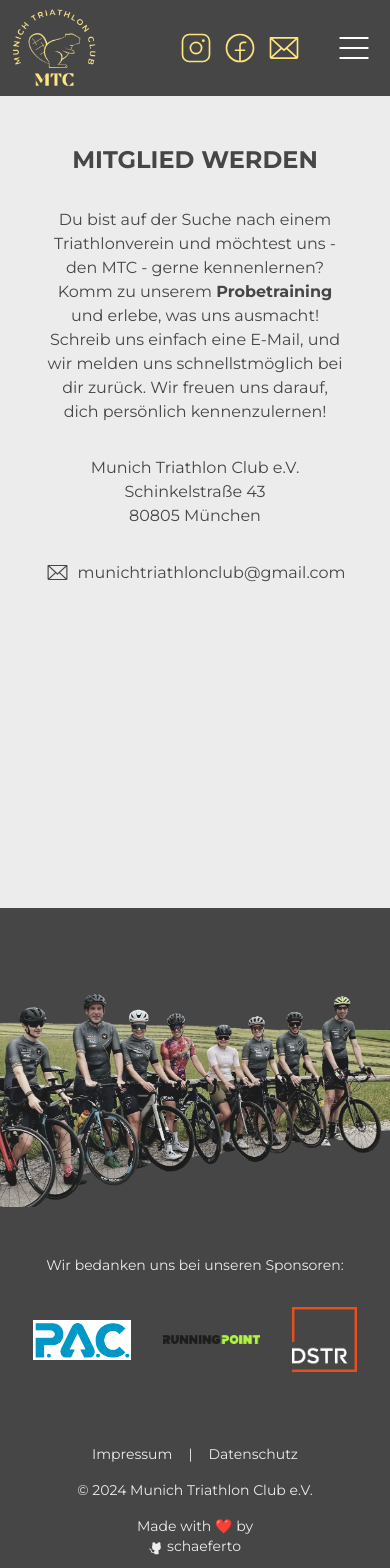
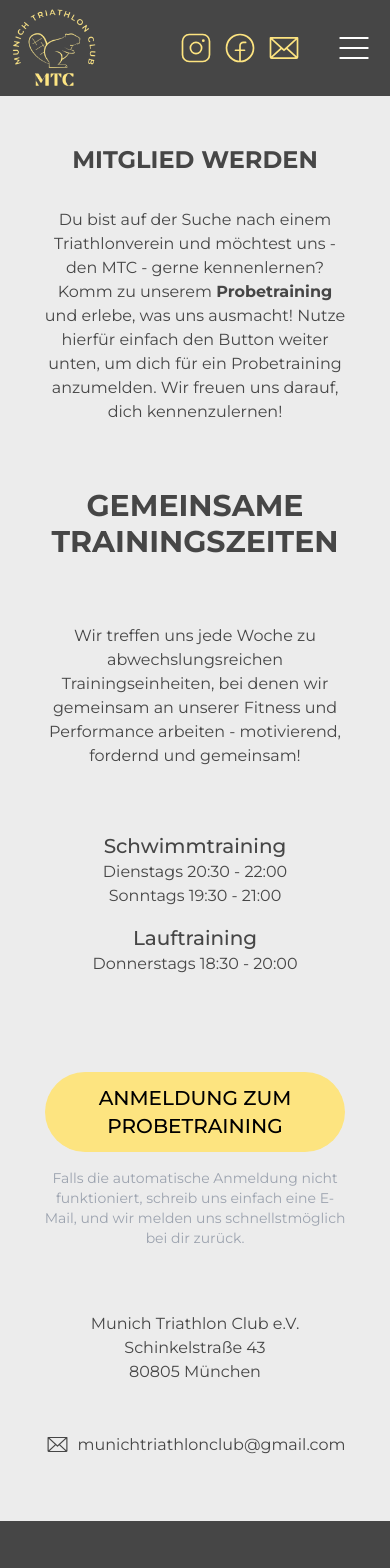
Before and after one commit to schaeferto/mtc-website-nextjs, a Next.js app in the folder next-js-frontend/: page /join in a window 390 px wide. Shown: the top 1568 px of the page. Built offline with nearby package versions, Linux system fonts and the light colour scheme.

Commit message:
Remove the training section and redirect to /join or /apply-training

```diff
--- a/next-js-frontend/app/join/page.tsx
+++ b/next-js-frontend/app/join/page.tsx
@@ -13,20 +13,58 @@ export default function Join() {
           <p>
             Du bist auf der Suche nach einem Triathlonverein und möchtest uns -
             den MTC - gerne kennenlernen? Komm zu unserem{" "}
-            <Link href={"/training"}>
-              <span className={"font-bold"}>Probetraining</span>
-            </Link>{" "}
-            und erlebe, was uns ausmacht! Schreib uns einfach eine E-Mail, und
-            wir melden uns schnellstmöglich bei dir zurück. Wir freuen uns
-            darauf, dich persönlich kennenzulernen!
+            <span className={"font-bold"}>Probetraining</span> und erlebe, was
+            uns ausmacht! Nutze hierfür einfach den Button weiter unten, um dich
+            für ein Probetraining anzumelden. Wir freuen uns darauf, dich
+            kennenzulernen!
           </p>
-          <div className={"flex flex-col"}>
-            <p>Munich Triathlon Club e.V.</p>
-            <p>Schinkelstraße 43</p>
-            <p>80805 München</p>
+
+          {/* training section */}
+          <h1 className={"my-8 text-3xl font-bold uppercase text-center"}>
+            Gemeinsame Trainingszeiten
+          </h1>
+          <div className={"text-center"}>
+            Wir treffen uns jede Woche zu abwechslungsreichen
+            Trainingseinheiten, bei denen wir gemeinsam an unserer Fitness und
+            Performance arbeiten - motivierend, fordernd und gemeinsam!
           </div>
-          <div>
-            <div className={"self-start flex gap-2 items-center"}>
+
+          <div className={"my-8 grid grid-cols-1 gap-4 text-center"}>
+            <div>
+              <h2 className={"text-xl font-medium"}>Schwimmtraining</h2>
+              <div>Dienstags 20:30 - 22:00</div>
+              <div>Sonntags 19:30 - 21:00</div>
+            </div>
+            <div>
+              <h2 className={"text-xl font-medium"}>Lauftraining</h2>
+              <div>Donnerstags 18:30 - 20:00</div>
+            </div>
+          </div>
+
+          {/* button for applying to test training */}
+          <div className="flex flex-col items-center py-8">
+            <Link href="/apply-training">
+              <button className="bg-mtc-yellow py-3 px-8 text-xl rounded-full text-black max-w-[500px] font-medium">
+                ANMELDUNG ZUM PROBETRAINING
+              </button>
+            </Link>
+            <p className="text-sm text-gray-400 mt-4 text-center max-w-lg">
+              Falls die automatische Anmeldung nicht funktioniert, schreib uns
+              einfach eine E-Mail, und wir melden uns schnellstmöglich bei dir
+              zurück.
+            </p>
+          </div>
+          <div
+            className={
+              "flex flex-col md:flex-row gap-12 items-center justify-center"
+            }
+          >
+            <div className={"flex flex-col"}>
+              <p>Munich Triathlon Club e.V.</p>
+              <p>Schinkelstraße 43</p>
+              <p>80805 München</p>
+            </div>
+            <div className={"flex gap-2 items-center"}>
               <PiEnvelopeLight size={25}></PiEnvelopeLight>
               <Link href={"mailto:munichtriathlonclub@gmail.com"}>
                 <div>munichtriathlonclub@gmail.com</div>
--- a/next-js-frontend/app/navigation.tsx
+++ b/next-js-frontend/app/navigation.tsx
@@ -40,9 +40,6 @@ const DesktopMenu = () => {
             onMouseOut={() => setDisplay("hidden")}
             onClick={() => setDisplay("hidden")}
           >
-            <Link href={"/training"} className={"block"}>
-              Training
-            </Link>
             <Link href={"/league"} className={"block"}>
               Liga
             </Link>
@@ -125,9 +122,6 @@ const SideMenu = ({ onClose }: { onClose: () => void }) => {
         <PiCaretLeft size={26} className={"text-gray-400"}></PiCaretLeft>
         <span className={"text-sm text-gray-400 ml-4"}>Zurück</span>
       </div>
-      <Link href={"/training"} className={"block ml-10"} onClick={onClose}>
-        Training
-      </Link>
       <Link href={"/league"} className={"block ml-10"} onClick={onClose}>
         Liga
       </Link>
--- a/next-js-frontend/app/page.tsx
+++ b/next-js-frontend/app/page.tsx
@@ -139,7 +139,7 @@ const Apply = () => {
           "flex md:flex-row flex-col items-center justify-center gap-6 py-16"
         }
       >
-        <Link href={"/training"}>
+        <Link href={"/apply-training"}>
           <div
             className={
               "flex border-b-2 border-mtc-yellow w-[320px] bg-white p-2 px-4 gap-4"
--- a/next-js-frontend/app/section-links.tsx
+++ b/next-js-frontend/app/section-links.tsx
@@ -34,7 +34,7 @@ export function SectionLinks() {
             </div>
             <div className="embla__slide basis-10/12 px-2 shrink-0 grow-0">
               <ImageWithTextAndLink
-                href={"/training"}
+                href={"/join"}
                 src={homeTrainingImage}
                 alt={"Training"}
                 text={"Training"}
--- a/next-js-frontend/app/strapi-test/page.tsx
+++ /dev/null
@@ -1,81 +0,0 @@
-"use client";
-
-import { useState, useEffect } from "react";
-import "../globals.css";
-
-interface ConnectionResult {
-  success: boolean;
-  message: string;
-  url?: string;
-}
-
-export default function StrapiTestPage() {
-  const [result, setResult] = useState<ConnectionResult | null>(null);
-  const [loading, setLoading] = useState(false);
-
-  const testConnection = async () => {
-    setLoading(true);
-    try {
-      const response = await fetch("/api/test-strapi");
-      const data = await response.json();
-      setResult(data);
-    } catch (error) {
-      setResult({
-        success: false,
-        message: `Error: ${error instanceof Error ? error.message : String(error)}`,
-      });
-    }
-    setLoading(false);
-  };
-
-  useEffect(() => {
-    testConnection();
-  }, []);
-
-  return (
-    <div className={"first-content"}>
-      <h1>Strapi Connection Test</h1>
-
-      <div
-        style={{
-          marginTop: "20px",
-          padding: "15px",
-          border: "1px solid #ccc",
-          borderRadius: "5px",
-          backgroundColor: result?.success ? "#d4edda" : "#f8d7da",
-        }}
-      >
-        <p>
-          <strong>Status:</strong>{" "}
-          <span style={{ color: result?.success ? "green" : "red" }}>
-            {result?.success ? "✓ Connected" : "✗ Failed"}
-          </span>
-        </p>
-        <p>
-          <strong>Message:</strong> {result?.message}
-        </p>
-        {result?.url && (
-          <p>
-            <strong>URL:</strong> {result.url}
-          </p>
-        )}
-      </div>
-
-      <button
-        onClick={testConnection}
-        disabled={loading}
-        style={{
-          marginTop: "15px",
-          padding: "10px 20px",
-          backgroundColor: "#007bff",
-          color: "white",
-          border: "none",
-          borderRadius: "5px",
-          cursor: loading ? "not-allowed" : "pointer",
-        }}
-      >
-        {loading ? "Testing..." : "Test Connection"}
-      </button>
-    </div>
-  );
-}
```
